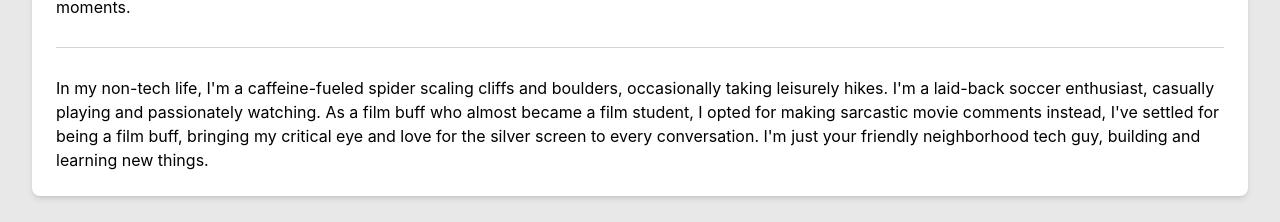
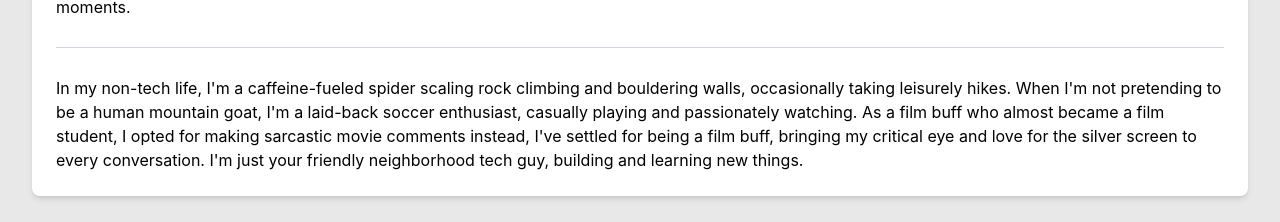
Before and after one commit to BenSimmers/personal-website, a React (Vite) app: page /about in a window 1280 px wide. Shown: the part 245-467 px from the top of the page. Built offline with nearby package versions, Linux system fonts and the light colour scheme.

Commit message:
text changes

```diff
--- a/src/components/AboutMe.tsx
+++ b/src/components/AboutMe.tsx
@@ -27,7 +27,7 @@ const introduction: string =
   "I'm a full-stack web developer from Brisbane, Australia with a passion for learning and building new things. In the tech realm, I dance with TypeScript, serenade React, and juggle Redux among others like it's a circus act. But hey, I also like to keep it old school with some low-level C programming – because who doesn't love a bit of nostalgia mixed with a touch of insanity? Currently, I'm on a quest to conquer the world of Go during my spare moments.";
 
 const other: string =
-  "In my non-tech life, I'm a caffeine-fueled spider scaling cliffs and boulders, occasionally taking leisurely hikes. I'm a laid-back soccer enthusiast, casually playing and passionately watching. As a film buff who almost became a film student, I opted for making sarcastic movie comments instead, I've settled for being a film buff, bringing my critical eye and love for the silver screen to every conversation. I'm just your friendly neighborhood tech guy, building and learning new things.";
+  "In my non-tech life, I'm a caffeine-fueled spider scaling rock climbing and bouldering walls, occasionally taking leisurely hikes. When I'm not pretending to be a human mountain goat, I'm a laid-back soccer enthusiast, casually playing and passionately watching. As a film buff who almost became a film student, I opted for making sarcastic movie comments instead, I've settled for being a film buff, bringing my critical eye and love for the silver screen to every conversation. I'm just your friendly neighborhood tech guy, building and learning new things.";
 /**
  * In the vast wilderness of my non-tech existence, I enjoy rock climbing and bouldering, like a spider on caffeine sometimes with the occasional hike thrown in for good measure.
  * When I'm not pretending to be a human mountain goat, I switch gears to the world of football (soccer)
```
